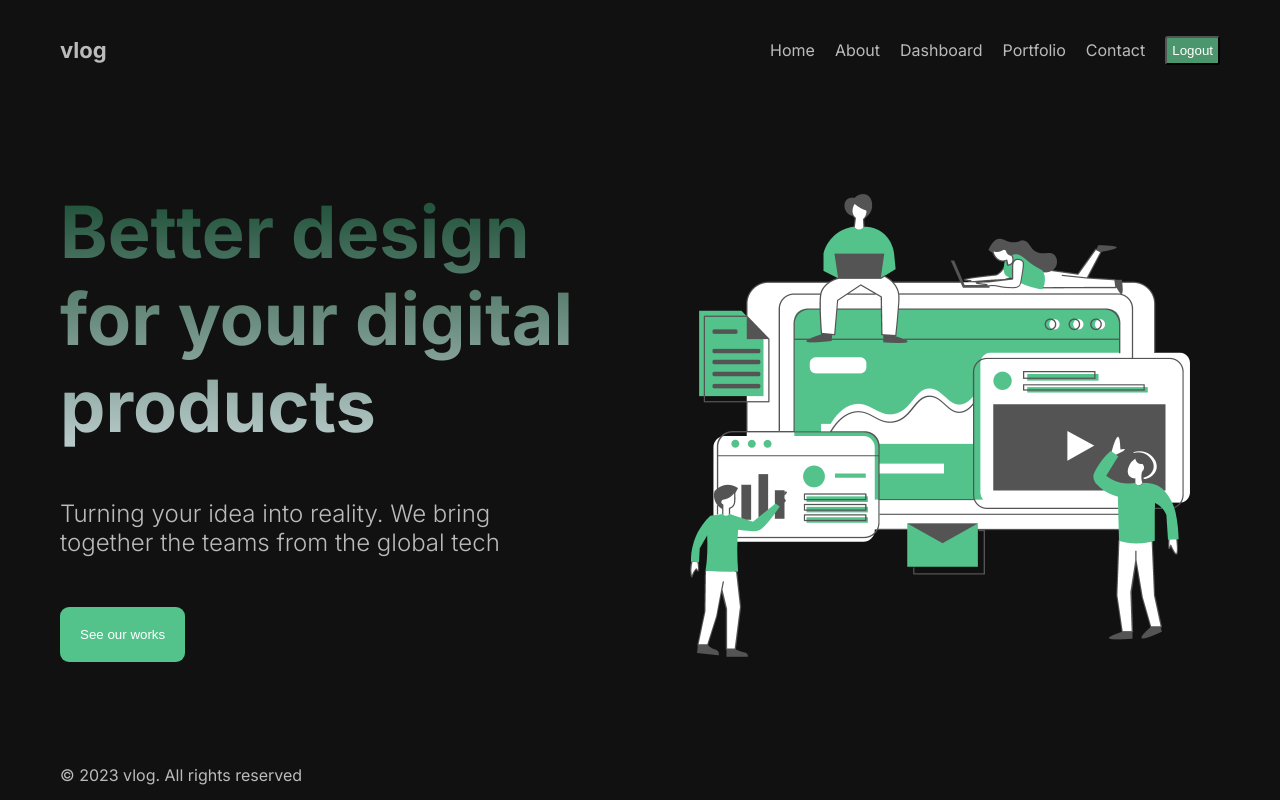
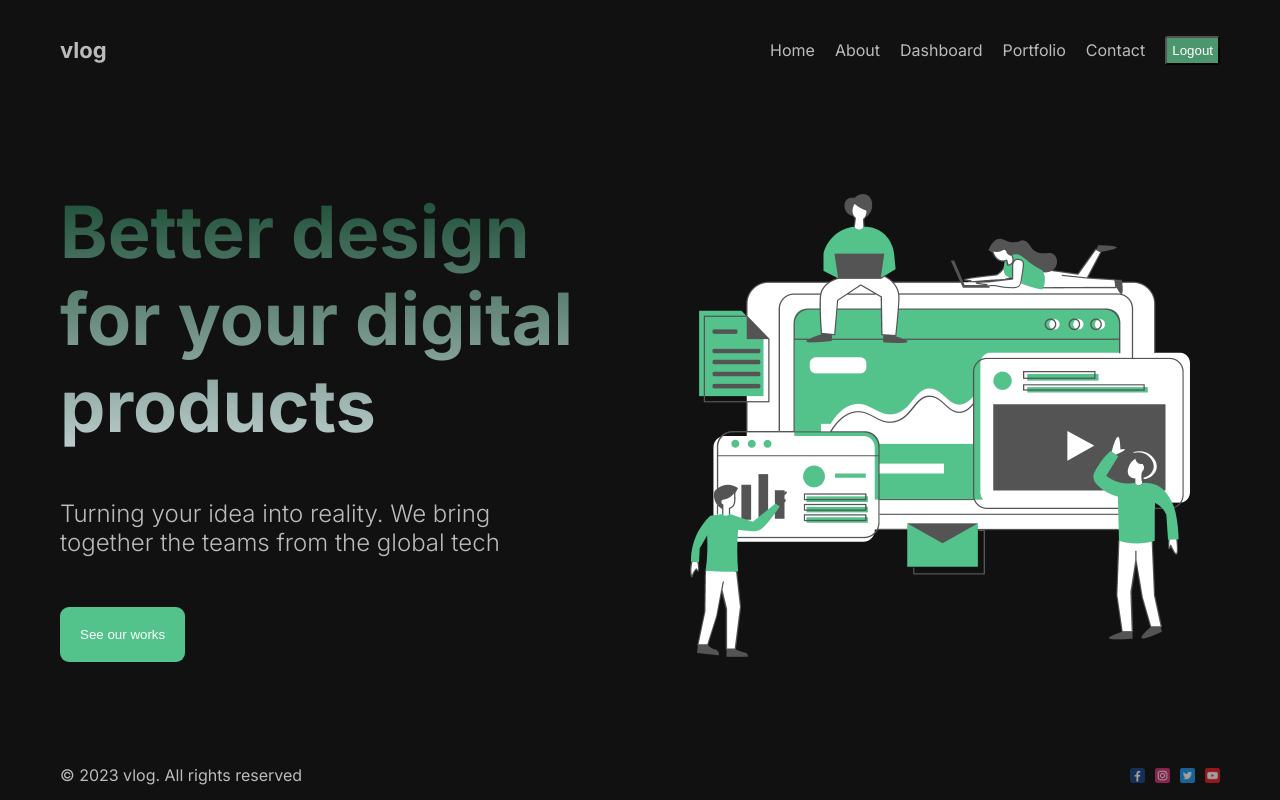
Before and after one commit to iamclement1/vlog, a Next.js app: page / in a window 1280 px wide. Built offline with nearby package versions, Linux system fonts and the light colour scheme.

Commit message:
"feats: footer page component content"

```diff
--- a/src/components/footer/Footer.jsx
+++ b/src/components/footer/Footer.jsx
@@ -1,13 +1,24 @@
 import React, { Fragment } from 'react'
 import styles from './footer.module.css'
+import Image from 'next/image'
 
 const Footer = () => {
 
    return (
       <Fragment>
          <div className={styles.container}>
-            &copy; 2023 vlog. All rights reserved
+            <div>
+               &copy; 2023 vlog. All rights reserved
+            </div>
+            <div className={styles.social} >
+               <Image src="/img/1.png" width={15} height={15} alt="facebook"  className={styles.icon}/>
+               <Image src="/img/2.png" width={15} height={15} alt="instagram" className={styles.icon} />
+               <Image src="/img/3.png" width={15} height={15} alt="twitter" className={styles.icon} />
+               <Image src="/img/4.png" width={15} height={15} alt="youtube" className={styles.icon} />
+
+            </div>
          </div>
+
 
       </Fragment>
    )
--- a/src/components/footer/footer.module.css
+++ b/src/components/footer/footer.module.css
@@ -4,3 +4,20 @@
    align-items: center;
    justify-content: space-between;
 }
+.imgContainer {
+   width: 15px;
+   height: 15px;
+   position: relative;
+}
+
+.social {
+   display: flex;
+   align-items: center;
+   gap: 10px;
+   /* cursor: pointer; */
+}
+
+.icon {
+   cursor: pointer;
+   opacity: 0.6;
+}
```
